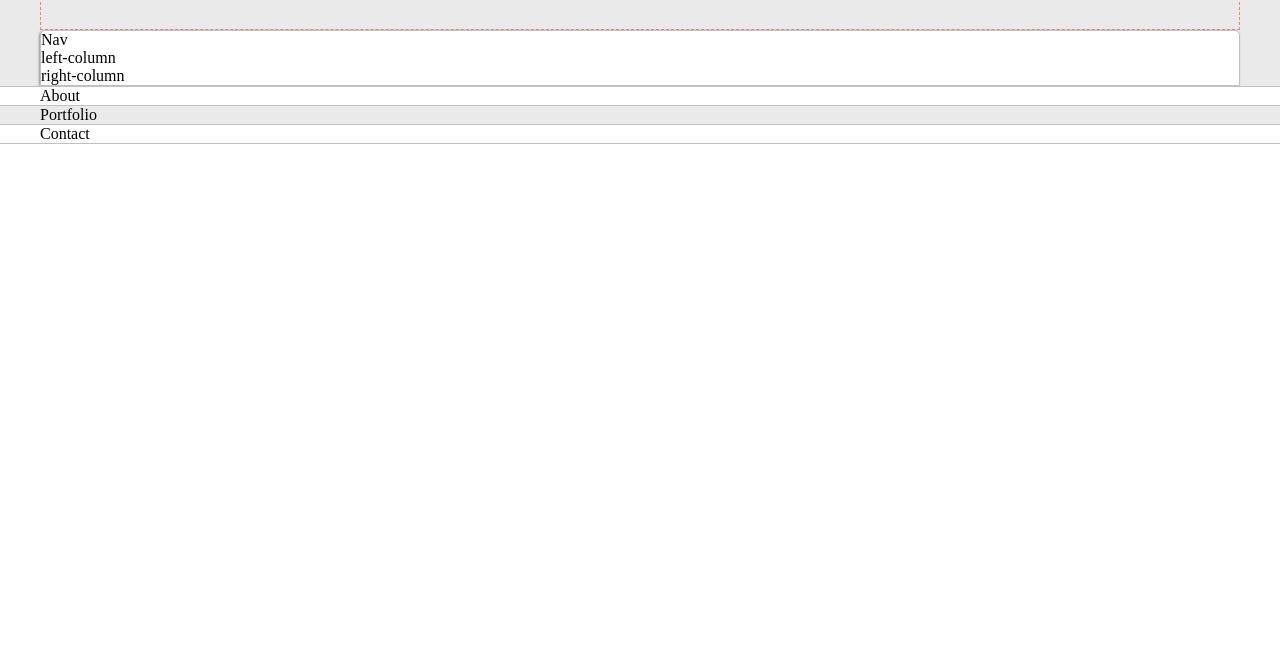
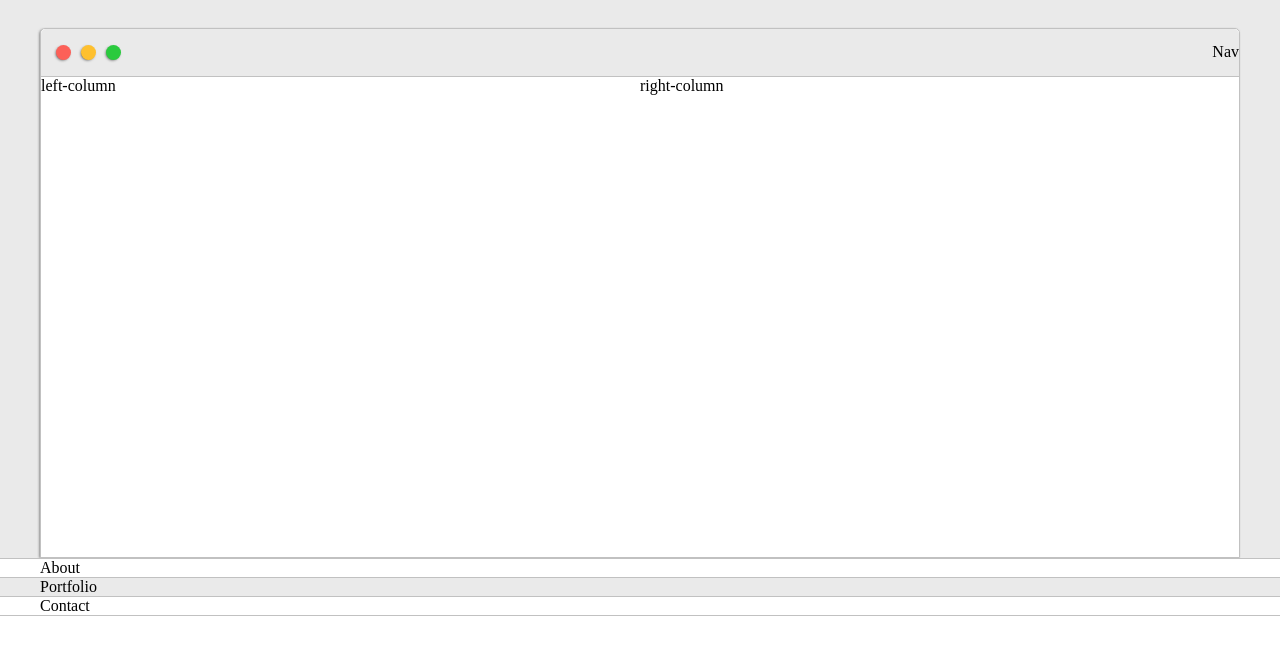
Before and after one commit to reethikprasad/portfo, a plain HTML site: page index.html in a window 1280 px wide. Shown: the part 133-800 px from the top of the page. Drawn offline with Linux system fonts and the light colour scheme.

Commit message:
added icons

```diff
--- a/default.css
+++ b/default.css
@@ -78,7 +78,6 @@ h6 { font-size: 16px;}
     display: grid;
     text-align: center;
     align-content: center;
-    border: 1px dashed lightcoral;
     min-height: 10em;
 }
 
@@ -90,5 +89,59 @@ h6 { font-size: 16px;}
 
 	-webkit-box-shadow: -1px 1px 3px -1px rgba(0,0,0,0.75);
 	-moz-box-shadow: -1px 1px 3px -1px rgba(0,0,0,0.75);
+    box-shadow: -1px 1px 3px -1px rgba(0,0,0,0.75);
+
+    display: grid;
+    grid-template-columns: 1fr 1fr;
+    grid-template-rows: 3em 30em;
+    grid-template-areas:
+        'nav-wrapper nav-wrapper'
+        'left-column right-column';
+}
+
+.nav-wrapper{
+    grid-area: nav-wrapper;
+    border-bottom: 1px solid var(--borderColor);
+    align-items: center;
+    display:flex;
+    justify-content: space-between;
+    background-color: var(--mainColor);
+	border-radius:5px 5px 0 0;
+
+}
+
+.dots-wrapper{
+    display: flex;
+    padding: 10px;
+}
+#dot-1{
+	background-color:  #FC6058;
+}
+
+#dot-2{
+	background-color:  #FEC02F;
+}
+
+#dot-3{
+	background-color:  #2ACA3E;
+}
+
+.browser-dot{
+    background-color: black;
+    height: 15px;
+    width: 15px;
+    border-radius: 50%;
+    margin: 5px;
+
+
+	-webkit-box-shadow: -1px 1px 3px -1px rgba(0,0,0,0.75);
+	-moz-box-shadow: -1px 1px 3px -1px rgba(0,0,0,0.75);
 	box-shadow: -1px 1px 3px -1px rgba(0,0,0,0.75);
+
 }
+.left-column{
+    grid-area: left-column;
+}
+.right-column{
+    grid-area: right-column;
+}
--- a/index.html
+++ b/index.html
@@ -17,7 +17,17 @@
             </div>
             <div class="intro-wrapper">
                 <div class="nav-wrapper">
-                    Nav
+                    <div class="dots-wrapper">
+                        <div class="browser-dot" id="dot-1"></div>
+                        <div class="browser-dot" id="dot-2"></div>
+                        <div class="browser-dot" id="dot-3"></div>
+
+                    </div>
+                    <div id="navigation">
+                        Nav
+                    </div>
+
+
                 </div>
                 <div class="left-column">
                     left-column
```
